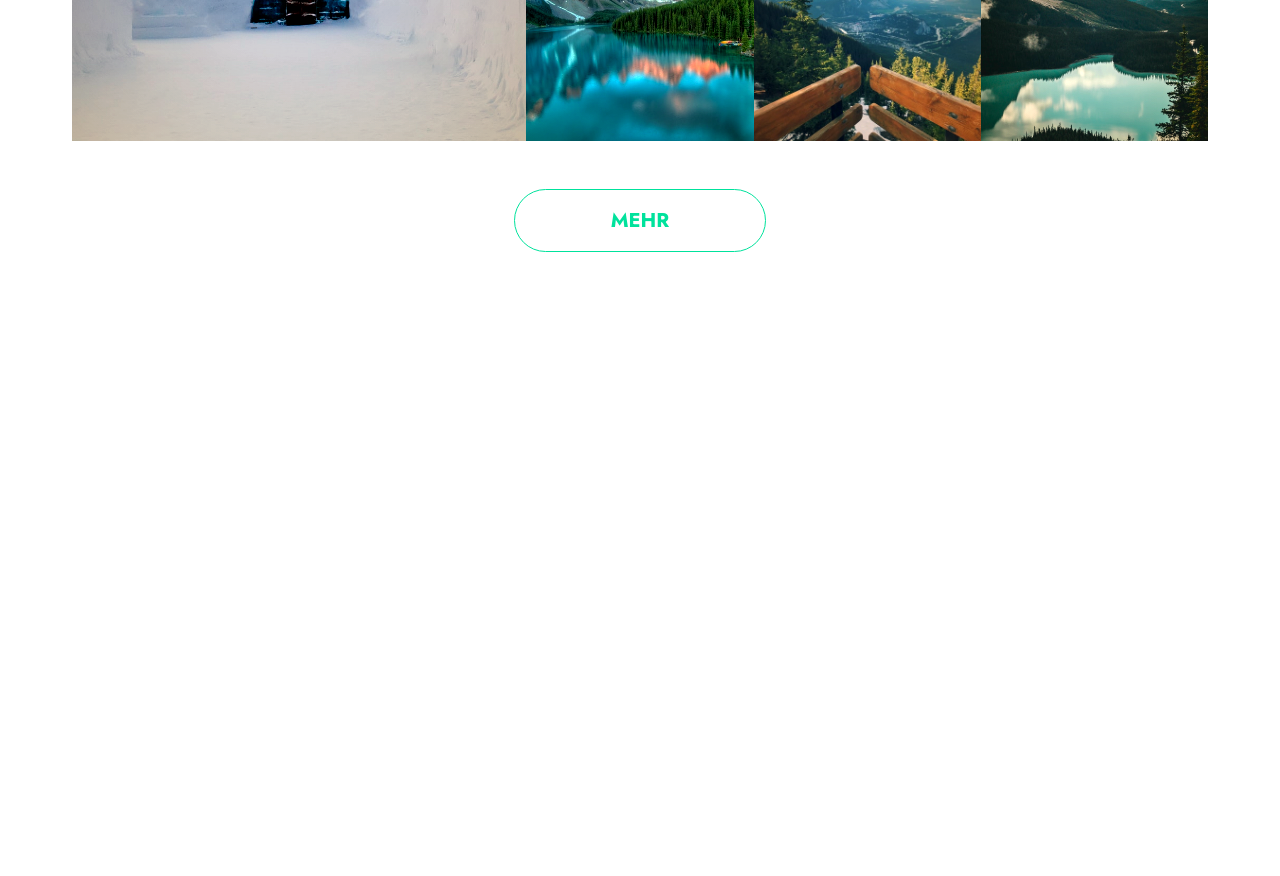
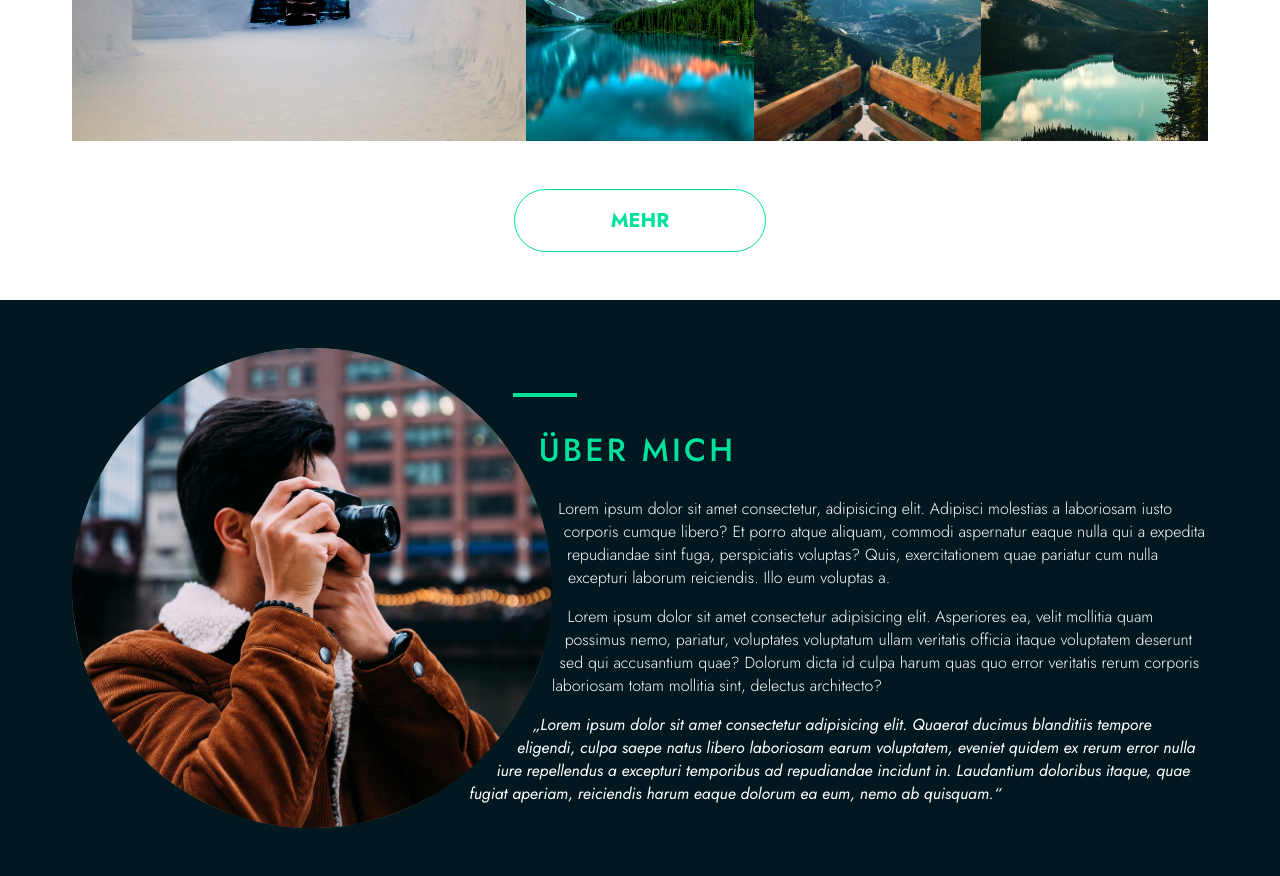
Before and after one commit to JostesMarcel/Photography_Masterclass, a plain HTML site: page index.html in a window 1280 px wide. Shown: the part 3623-4499 px from the top of the page. Before the commit the page ends 3923 px from the top, so only its background shows below. Drawn offline with Linux system fonts and the light colour scheme.

Commit message:
About Bereich

```diff
--- a/index.html
+++ b/index.html
@@ -489,6 +489,22 @@
         </div>
     </div>
 </section>
+<section class="about">
+    <div class="container">
+        <div class="about__slideshow">
+            <img class="about__img" src="images/about/pexels-arun-thomas-2093578.jpg" alt="">
+            <img class="about__img about__img--slideshow about__img--slideshow-1" src="images/about/pexels-fujifilm-north-america-3497183.jpg" alt="">
+            <img class="about__img about__img--slideshow about__img--slideshow-2" src="images/about/pexels-kaique-rocha-598917.jpg" alt="">
+            <img class="about__img about__img--slideshow about__img--slideshow-3" src="images/about/pexels-matt-hardy-2179205.jpg" alt="">
+        </div>
+        <div class="about__text">
+            <h3 class="about__heading">Über mich</h3>
+            <p class="about__paragraph">Lorem ipsum dolor sit amet consectetur, adipisicing elit. Adipisci molestias a laboriosam iusto corporis cumque libero? Et porro atque aliquam, commodi aspernatur eaque nulla qui a expedita repudiandae sint fuga, perspiciatis voluptas? Quis, exercitationem quae pariatur cum nulla excepturi laborum reiciendis. Illo eum voluptas a.</p>
+            <p class="about__paragraph">Lorem ipsum dolor sit amet consectetur adipisicing elit. Asperiores ea, velit mollitia quam possimus nemo, pariatur, voluptates voluptatum ullam veritatis officia itaque voluptatem deserunt sed qui accusantium quae? Dolorum dicta id culpa harum quas quo error veritatis rerum corporis laboriosam totam mollitia sint, delectus architecto?</p>
+            <blockquote class="about__quote">Lorem ipsum dolor sit amet consectetur adipisicing elit. Quaerat ducimus blanditiis tempore eligendi, culpa saepe natus libero laboriosam earum voluptatem, eveniet quidem ex rerum error nulla iure repellendus a excepturi temporibus ad repudiandae incidunt in. Laudantium doloribus itaque, quae fugiat aperiam, reiciendis harum eaque dolorum ea eum, nemo ab quisquam.</blockquote>
+        </div>
+    </div>
+</section>
     <script src="scripts/main.js" async></script>
 </body>
 </html>
--- /dev/null
+++ b/styles/pages/home/_about.scss
@@ -0,0 +1,164 @@
+@use '../../abstracts' as *;
+@use "sass:color";
+@use 'sass:math';
+
+.about{
+    background-color: $color-secondary-dark;
+    padding-top: 3rem;
+    padding-bottom: 3rem;
+}
+
+.about__slideshow{
+    position: relative;
+}
+
+.about__img{
+    $-img-size: 30rem;
+
+    width: $-img-size;
+    height: $-img-size;
+    margin-right: 2rem;
+    object-fit: cover;
+    float: left;
+
+    border-radius: 100rem;
+    // clip-path: circle(15rem at 50% 50%);
+    shape-outside: circle(15rem at 50% 50%);
+
+    @media (max-width: $breakpoint-lg) {
+        width: $-img-size * 0.9;
+        height: $-img-size * 0.9;
+    }
+    @media (max-width: $breakpoint-md) {
+        width: $-img-size * 0.8;
+        height: $-img-size * 0.8;
+    }
+    @media (max-width: $breakpoint-sm) {
+        width: $-img-size * 0.4;
+        height: $-img-size * 0.4;
+    }
+    @media (max-width: $breakpoint-xs) {
+        width: $-img-size * 0.3;
+        height: $-img-size * 0.3;
+    }
+}
+
+.about__img--slideshow{
+    position: absolute;
+    top: 0;
+    left: 0;
+}
+
+.about__img--slideshow-3{
+    animation-name: animation-about__img--slideshow-3;
+    animation-timing-function: ease-in-out;
+    animation-duration: 10s;
+    animation-iteration-count: infinite;
+}
+
+@keyframes animation-about__img--slideshow-3 {
+    0% {
+        opacity: 1;
+    }
+    20% {
+        opacity: 1;
+    }
+    25% {
+        opacity: 0;
+    }
+    95% {
+        opacity: 0;
+    }
+    100%{
+        opacity: 1;
+    }
+}
+
+.about__img--slideshow-2{
+    animation-name: animation-about__img--slideshow-2;
+    animation-timing-function: ease-in-out;
+    animation-duration: 10s;
+    animation-iteration-count: infinite;
+}
+
+@keyframes animation-about__img--slideshow-2 {
+    0% {
+        opacity: 1;
+    }
+    45% {
+        opacity: 1;
+    }
+    50% {
+        opacity: 0;
+    }
+    100% {
+        opacity: 0;
+    }
+}
+
+.about__img--slideshow-1{
+    animation-name: animation-about__img--slideshow-1;
+    animation-timing-function: ease-in-out;
+    animation-duration: 10s;
+    animation-iteration-count: infinite;
+}
+
+@keyframes animation-about__img--slideshow-1 {
+    0% {
+        opacity: 1;
+    }
+    70% {
+        opacity: 1;
+    }
+    75% {
+        opacity: 0;
+    }
+    100% {
+        opacity: 0;
+    }
+}
+
+.about__text{
+    color: white;
+    padding-top: 2rem;
+
+    &::before{
+        content: "";
+        display: inline-block;
+        height: 0.25rem;
+        width: 4rem;
+        background-color: $color-primary;
+        margin-left: 2rem;
+    }
+
+    @media (max-width: $breakpoint-lg) {
+        padding-top: 0.5rem;
+    }
+}
+
+.about__heading{
+    color: $color-primary;
+    text-transform: uppercase;
+    font-weight: 500;
+    letter-spacing: 0.1em;
+    font-size: 2rem;
+    margin-top: 1.5rem;
+    margin-bottom: 1.5rem;
+}
+
+.about__paragraph{
+    font-weight: 300;
+    margin-bottom: 1rem;
+}
+
+.about__quote{
+    font-style: italic;
+
+    &::before{
+        content: '„';
+    }
+
+    &::after{
+        content: '“';
+    }
+}
--- a/styles/pages/home/_index.scss
+++ b/styles/pages/home/_index.scss
@@ -3,3 +3,4 @@
 @use 'story';
 @use 'offers';
 @use 'gallery';
+@use 'about';
```
Also changed, not shown: dist/main.css, 1 other file.
